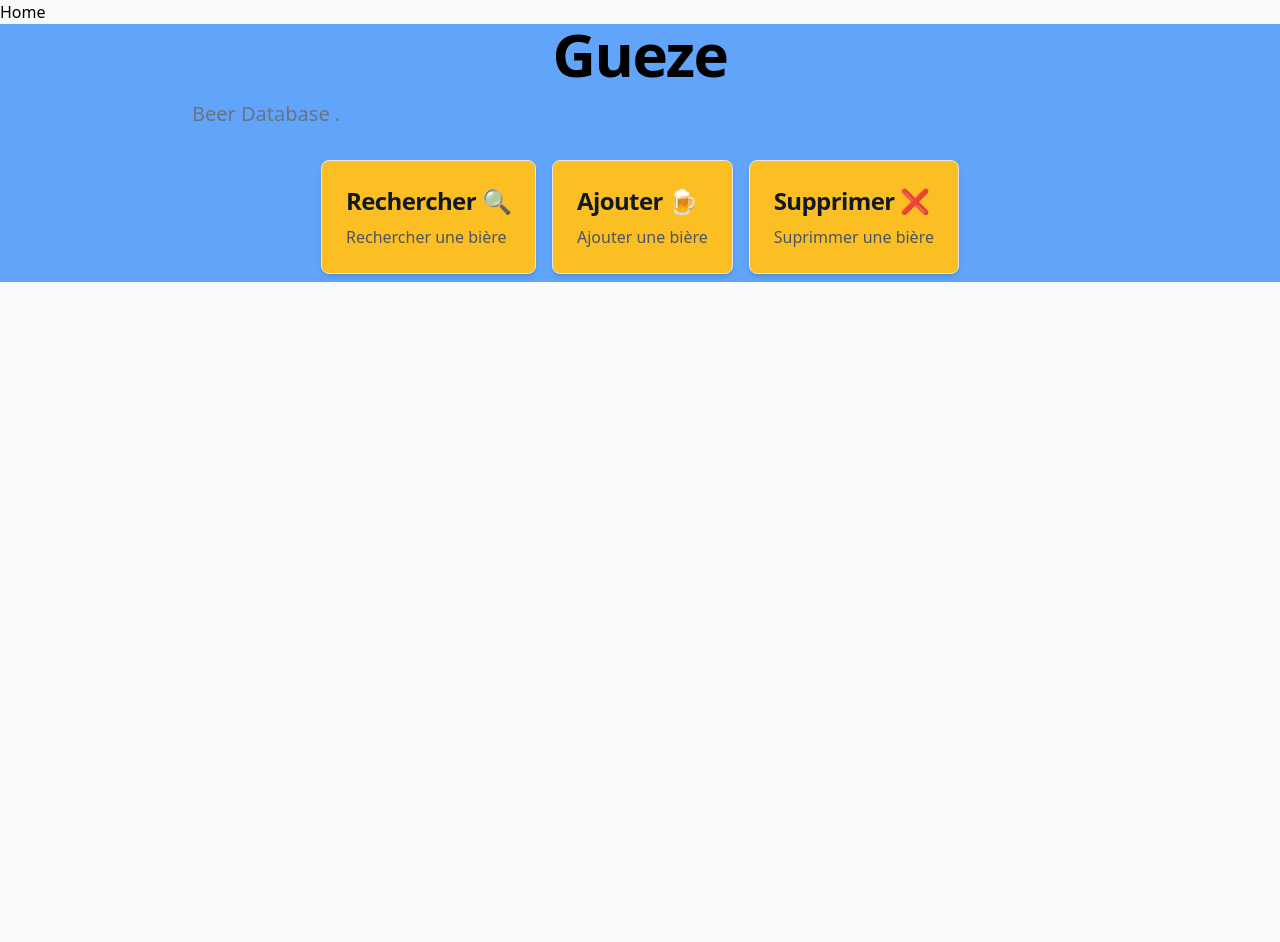
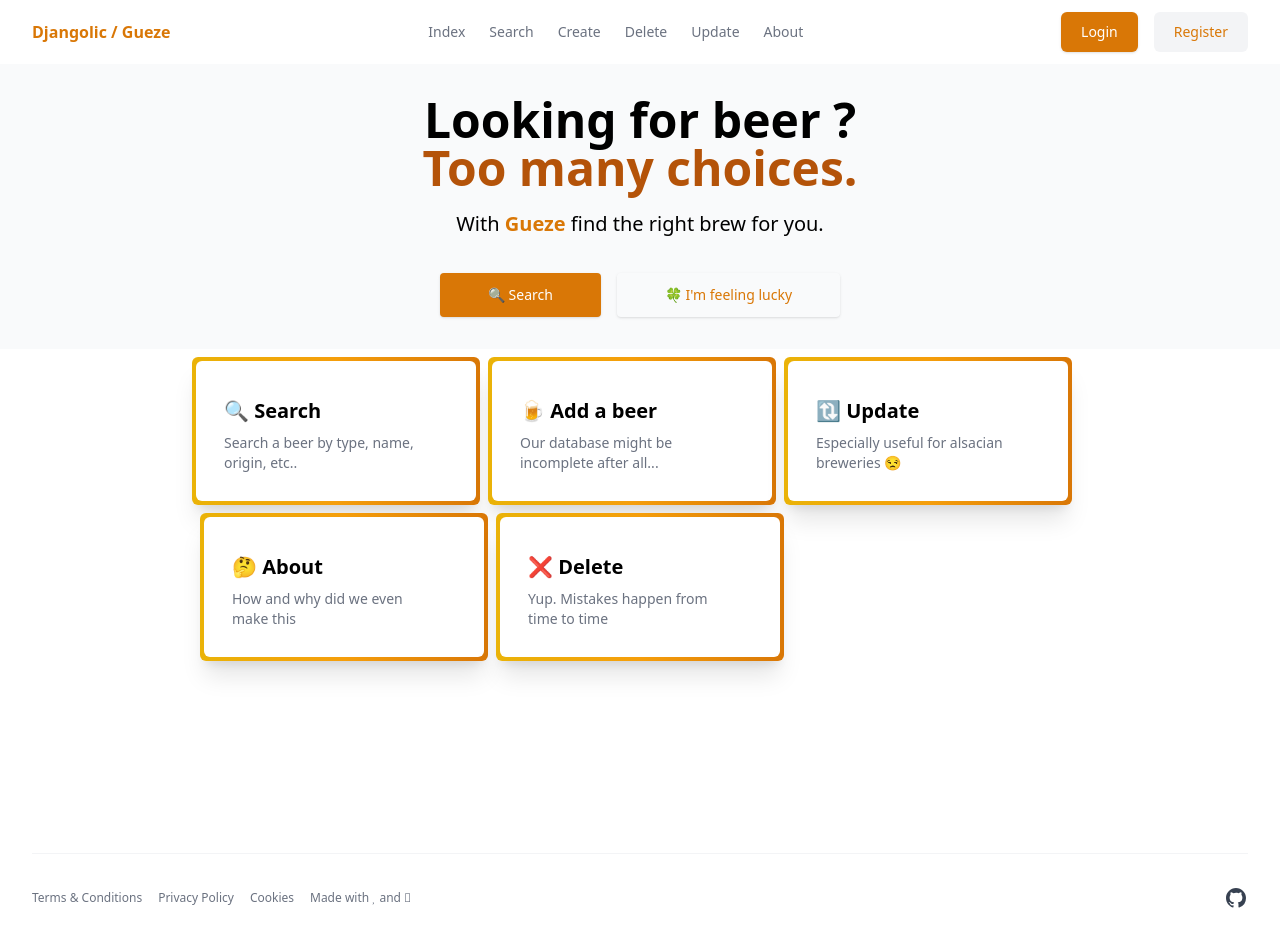
Before and after one commit to TheoGicquel/Djangolic, a Django app: page / in a window 1280 px wide. Before the commit the page ends 282 px from the top, so only its background shows below. Run offline with Django 3.2, Linux system fonts and the light colour scheme; some libraries are stand-ins or nearby versions.

Commit message:
:art: Finished template for index

```diff
--- a/Gueze/templates/card-generic.html
+++ b/Gueze/templates/card-generic.html
@@ -1,4 +1,16 @@
-<a href="{{ cardUrl }}" class="block m-2 p-6 max-w-sm bg-amber-400 rounded-lg border border-gray-200 shadow-md hover:bg-gray-100 ">
-    <h5 class="mb-2 text-2xl font-bold tracking-tight text-gray-900">{{ cardName }}</h5>
-    <p class="font-normal text-gray-600">{{ cardText }}</p>
-</a>
+
+
+<div class="
+    rounded-md bg-gradient-to-r to-amber-600 via-amber-500 from-yellow-500 p-1 shadow-xl
+    transition ease-in-out delay-50 mt-2 w-72  hover:-translate-y-1 hover:scale-110 hover:bg-indigo-500 duration-300
+    h-25
+
+" >
+  <a class="block rounded-md bg-white    sm:p-7" href="{{ cardUrl }}">
+    <div class="mt-2 sm:pr-8">
+      <h3 class="text-xl font-bold">{{ cardName }}</h3>
+
+      <p class="mt-2   break-words text-sm text-gray-500">{{ cardText }}</p>
+    </div>
+  </a>
+</div>
--- /dev/null
+++ b/Gueze/templates/footer.html
@@ -0,0 +1,68 @@
+<footer aria-label="Site Footer" class="bg-white">
+    <div class="max-w-screen-xl px-4 pt-16 pb-8 mx-auto sm:px-6 lg:px-8 lg:pt-24">
+
+      <div
+        class="pt-8 mt-16 border-t border-gray-100 sm:flex sm:items-center sm:justify-between lg:mt-24"
+      >
+        <nav aria-label="Footer Navigation - Support">
+          <ul class="flex flex-wrap justify-center gap-4 text-xs lg:justify-end">
+            <li>
+              <a href="#" class="text-gray-500 transition hover:opacity-75">
+                Terms & Conditions
+              </a>
+            </li>
+
+            <li>
+              <a href="#" class="text-gray-500 transition hover:opacity-75">
+                Privacy Policy
+              </a>
+            </li>
+
+            <li>
+              <a href="#" class="text-gray-500 transition hover:opacity-75">
+                Cookies
+              </a>
+            </li>
+
+
+            <li>
+                <p class="text-gray-500">
+                    Made with  <i class="fa-light fa-heart"></i>  and <i class="fa-light fa-code"></i>
+                </p>
+              </li>
+
+
+          </ul>
+        </nav>
+
+        <ul class="flex justify-center gap-6 mt-8 sm:mt-0 lg:justify-end">
+
+          <li>
+            <a
+              href="https://github.com/TheoGicquel/Djangolic"
+              rel="noreferrer"
+              target="_blank"
+              class="text-gray-700 transition hover:opacity-75"
+            >
+              <span class="sr-only">GitHub</span>
+
+              <svg
+                class="w-6 h-6"
+                fill="currentColor"
+                viewBox="0 0 24 24"
+                aria-hidden="true"
+              >
+                <path
+                  fill-rule="evenodd"
+                  d="M12 2C6.477 2 2 6.484 2 12.017c0 4.425 2.865 8.18 6.839 9.504.5.092.682-.217.682-.483 0-.237-.008-.868-.013-1.703-2.782.605-3.369-1.343-3.369-1.343-.454-1.158-1.11-1.466-1.11-1.466-.908-.62.069-.608.069-.608 1.003.07 1.531 1.032 1.531 1.032.892 1.53 2.341 1.088 2.91.832.092-.647.35-1.088.636-1.338-2.22-.253-4.555-1.113-4.555-4.951 0-1.093.39-1.988 1.029-2.688-.103-.253-.446-1.272.098-2.65 0 0 .84-.27 2.75 1.026A9.564 9.564 0 0112 6.844c.85.004 1.705.115 2.504.337 1.909-1.296 2.747-1.027 2.747-1.027.546 1.379.202 2.398.1 2.651.64.7 1.028 1.595 1.028 2.688 0 3.848-2.339 4.695-4.566 4.943.359.309.678.92.678 1.855 0 1.338-.012 2.419-.012 2.747 0 .268.18.58.688.482A10.019 10.019 0 0022 12.017C22 6.484 17.522 2 12 2z"
+                  clip-rule="evenodd"
+                />
+              </svg>
+            </a>
+          </li>
+
+
+        </ul>
+      </div>
+    </div>
+  </footer>
--- a/Gueze/templates/index.html
+++ b/Gueze/templates/index.html
@@ -1,27 +1,73 @@
 {% include 'base.html' %}
-	<body class="bg-gray-50 leading-normal tracking-normal">
+	<body class="leading-normal tracking-normal">
 		{% include 'navbar.html' %}
 
 
+		<section class="bg-gray-50">
+			<div
+			  class="mx-auto max-w-screen-xl px-4 py-8 lg:flex lg:h-fit lg:items-center"
+			>
+			  <div class="mx-auto max-w-xl text-center">
+				<h1 class="text-3xl font-extrabold sm:text-5xl">
+					Looking for beer ?
+				  <strong class="font-extrabold text-amber-700 sm:block">
+					Too many choices.
+				  </strong>
+				</h1>
 
-		<div class="container mx-auto after:animate-waverotate bg-blue-400 after:bg-black after:min-h-full after:absolute">
+				<p class="mt-4 sm:text-xl sm:leading-relaxed">
+				  With <span class="font-extrabold text-amber-600">Gueze</span> find the right brew for you.
+				</p>
 
-			<h1 class="hover:animate-wiggle  mb-4 text-center text-4xl font-extrabold tracking-tight leading-none  md:text-5xl lg:text-6xl ">Gueze</h1>
-			<p class="mb-6 text-lg font-normal text-gray-500 lg:text-xl sm:px-16 xl:px-48">Beer Database	.</p>
-			<section class="flex items-center justify-center ">
+				<div class="mt-8 flex flex-wrap justify-center gap-4">
+				  <a
+					class="block w-full rounded bg-amber-600 px-12 py-3 text-sm font-medium text-white shadow hover:bg-amber-700 focus:outline-none focus:ring active:bg-amber-500 sm:w-auto"
+					href="/search"
+				  >
+				  🔍 Search
 
-				{% with cardName="Rechercher 🔍" cardText="Rechercher une bière" cardUrl="search" %}
+				</a>
+
+				<a
+				class="block w-full rounded px-12 py-3 text-sm font-medium text-amber-600 shadow hover:text-amber-700 focus:outline-none focus:ring active:text-amber-500 sm:w-auto"
+				href="/random"
+				>
+				🍀 I'm feeling lucky
+				  </a>
+				</div>
+			  </div>
+			</div>
+		  </section>
+
+
+			<section class="flex  flex-row flex-wrap max-w-4xl   mx-auto space-x-2">
+
+				{% with cardName="🔍 Search" cardText="Search a beer by type, name, origin, etc.." cardUrl="search" %}
 					{% include "card-generic.html"%}
 				{% endwith %}
 
-				{% with cardName="Ajouter 🍺" cardText="Ajouter une bière" %}
+				{% with cardName="🍺 Add a beer" cardText="Our database might be incomplete after all..." %}
 					{% include "card-generic.html"%}
 				{% endwith %}
 
-				{% with cardName="Supprimer ❌" cardText="Suprimmer une bière" %}
+				{% with cardName="🔃 Update" cardText="Especially useful for alsacian breweries 😒" %}
+					{% include "card-generic.html"%}
+				{% endwith %}
+
+				{% with cardName="🤔 About" cardText="How and why did we even make this" %}
+					{% include "card-generic.html"%}
+				{% endwith %}
+
+
+
+				{% with cardName="❌ Delete" cardText="Yup. Mistakes happen from time to time" %}
 					{% include "card-generic.html"%}
 				{% endwith %}
 
 			</section>
-		</div>
-	</body>
+
+
+
+			{% include "footer.html" %}
+
+</body
--- a/Gueze/templates/navbar.html
+++ b/Gueze/templates/navbar.html
@@ -1,7 +1,114 @@
+<header aria-label="Site Header" class="bg-white">
+  <div class="mx-auto max-w-screen-xl px-4 sm:px-6 lg:px-8">
+    <div class="flex h-16 items-center justify-between">
+      <div class="md:flex md:items-center md:gap-12">
+        <a class="block text-amber-600 font-extrabold" href="/">
+          <span class="sr-only">Home</span>
+          Djangolic / Gueze
+        </a>
+      </div>
 
-<nav>
-<ul>
-  <li>
-    <a href="/">Home</a>
-  </li>
-</nav>
+      <div class="hidden md:block">
+        <nav aria-label="Site Nav">
+          <ul class="flex items-center gap-6 text-sm">
+            <li>
+              <a
+                class="text-gray-500 transition hover:text-amber-500/75"
+                href="/index"
+              >
+                Index
+              </a>
+            </li>
+            <li>
+              <a
+                class="text-gray-500 transition hover:text-amber-500/75"
+                href="/search"
+              >
+                Search
+              </a>
+            </li>
+
+            <li>
+              <a
+                class="text-gray-500 transition hover:text-amber-500/75"
+                href="/create"
+              >
+                Create
+              </a>
+            </li>
+
+            <li>
+              <a
+                class="text-gray-500 transition hover:text-amber-500/75"
+                href="/delete"
+              >
+                Delete
+              </a>
+            </li>
+
+            <li>
+              <a
+                class="text-gray-500 transition hover:text-amber-500/75"
+                href="/update"
+              >
+                Update
+              </a>
+            </li>
+
+            <li>
+              <a
+                class="text-gray-500 transition hover:text-amber-500/75"
+                href="/about"
+              >
+                About
+              </a>
+            </li>
+
+
+          </ul>
+        </nav>
+      </div>
+
+      <div class="flex items-center gap-4">
+        <div class="sm:flex sm:gap-4">
+          <a
+            class="rounded-md bg-amber-600 px-5 py-2.5 text-sm font-medium text-white shadow"
+            href="/"
+          >
+            Login
+          </a>
+
+          <div class="hidden sm:flex">
+            <a
+              class="rounded-md bg-gray-100 px-5 py-2.5 text-sm font-medium text-amber-600"
+              href="/"
+            >
+              Register
+            </a>
+          </div>
+        </div>
+
+        <div class="block md:hidden">
+          <button
+            class="rounded bg-gray-100 p-2 text-gray-600 transition hover:text-gray-600/75"
+          >
+            <svg
+              xmlns="http://www.w3.org/2000/svg"
+              class="h-5 w-5"
+              fill="none"
+              viewBox="0 0 24 24"
+              stroke="currentColor"
+              stroke-width="2"
+            >
+              <path
+                stroke-linecap="round"
+                stroke-linejoin="round"
+                d="M4 6h16M4 12h16M4 18h16"
+              />
+            </svg>
+          </button>
+        </div>
+      </div>
+    </div>
+  </div>
+</header>
```
Also changed, not shown: Gueze/templates/js-wave.html (added, +103 -0 lines), Gueze/templates/search.html (added, +142 -0 lines), Gueze/templates/create.html (added), Gueze/templates/update.html (added).
